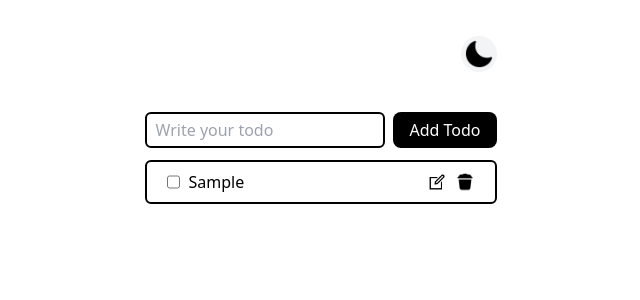
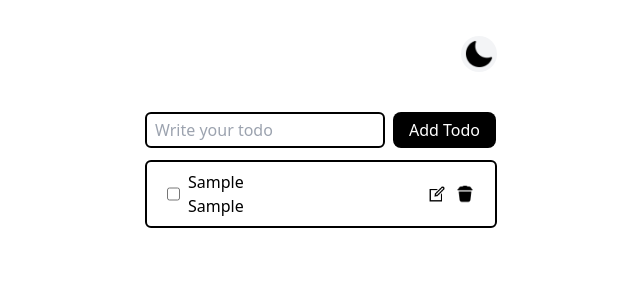
Before and after one commit to MaheshRautrao/Todo-Full-Stack-app, a React (Vite) app in the folder Client/: page / in a window 1280 px wide. Both pictures are taken after typing "Sample" into the empty fields and a click on the button "Add Todo". Shown: the top 300 px of the page, without its empty margins (319-959 px from the left). Built offline with nearby package versions, Linux system fonts and the light colour scheme.

Commit message:
added the business logic for edit todo function

```diff
--- a/Client/src/App.jsx
+++ b/Client/src/App.jsx
@@ -53,6 +53,15 @@ function App() {
     setTodos(filteredTodos);
   };
 
+  const editTodo = (e) => {
+    const parentEle =
+      e.currentTarget.parentNode.parentNode.querySelector(".edit-div");
+    const inputEle = parentEle.childNodes[0];
+    const textEle = parentEle.childNodes[1];
+    textEle.classList.add("hidden");
+    inputEle.classList.remove("hidden");
+  };
+
   return (
     <>
       <div className="flex flex-col items-center h-full min-h-screen dark:bg-[#414141]">
@@ -73,6 +82,7 @@ function App() {
                     id={ind}
                     todo={todo}
                     deleteTodo={deleteTodo}
+                    editTodo={editTodo}
                   />
                 );
               })}
--- a/Client/src/components/Todo.jsx
+++ b/Client/src/components/Todo.jsx
@@ -1,6 +1,6 @@
 import { useState } from "react";
 
-const Todo = ({ todo, id, deleteTodo }) => {
+const Todo = ({ todo, id, deleteTodo, editTodo }) => {
   const [done, setDone] = useState(false);
 
   const handleCheckBox = (event) => {
@@ -16,13 +16,19 @@ const Todo = ({ todo, id, deleteTodo }) => {
           className="cursor-pointer"
           onChange={handleCheckBox}
         />
-        <div className={done ? " line-through" : ""}>
-          <p className="break-words">{todo.task}</p>
+        <div className={"edit-div" + (done ? " line-through" : "")}>
+          <input type="text hidden" value={todo.task} />
+          <p className="break-words ">{todo.task}</p>
         </div>
       </div>
 
       <div className="flex gap-2 ">
-        <img src="edit-icon.png" alt="edit" className="w-5 cursor-pointer" />
+        <img
+          src="edit-icon.png"
+          alt="edit"
+          className="w-5 cursor-pointer"
+          onClick={(e) => editTodo(e)}
+        />
         <img
           src="delete-icon.png"
           alt="delete"
```
